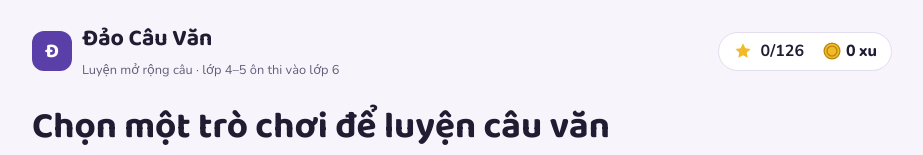
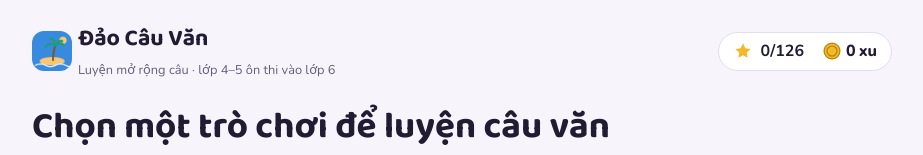
Before and after one commit to StephanieDH/daovanhoc, a plain HTML site: page index.html in a window 1280 px wide. Shown: the top 155 px of the page, without its empty margins (178-1101 px from the left). Drawn offline with nearby package versions, Linux system fonts and the light colour scheme; no server answers.

Commit message:
Logo đầu trang: thay chữ Đ bằng icon đảo cây dừa
Co-Authored-By: Claude Opus 5.5 <noreply@anthropic.com>

```diff
--- a/index.html
+++ b/index.html
@@ -53,8 +53,8 @@ button,a.btn{font:inherit;cursor:pointer}
 :focus-visible{outline:3px solid var(--tim);outline-offset:2px;border-radius:8px}
 
 .top{display:flex;align-items:center;justify-content:space-between;gap:12px;margin-bottom:22px;flex-wrap:wrap}
-.brand{display:flex;align-items:center;gap:10px;text-decoration:none;color:var(--ink)}
-.brand-mark{width:40px;height:40px;border-radius:12px;background:var(--tim);color:var(--on-tim);display:grid;place-items:center;font-family:var(--font-display);font-weight:700;font-size:20px}
+.brand{display:flex;align-items:center;gap:6px;text-decoration:none;color:var(--ink)}
+.brand-mark{width:40px;height:40px;flex:0 0 40px;border-radius:12px;display:block;object-fit:cover}
 .brand-name{font-family:var(--font-display);font-weight:700;font-size:1.45rem}
 .brand-sub{font-size:.8rem;color:var(--muted);line-height:1.2}
 .total{display:flex;align-items:center;gap:8px;font-weight:700;background:var(--card);border:1px solid var(--line);border-radius:999px;padding:6px 14px;font-variant-numeric:tabular-nums}
@@ -385,7 +385,7 @@ mark.m-lk{background:var(--manner-bg);color:var(--manner)}
 <div class="wrap">
   <header class="top">
     <a class="brand" href="#">
-      <span class="brand-mark" aria-hidden="true">Đ</span>
+      <img class="brand-mark" src="icons/icon-192.png" width="40" height="40" alt="" aria-hidden="true">
       <span><span class="brand-name">Đảo Câu Văn</span><br><span class="brand-sub">Luyện mở rộng câu · lớp 4–5 ôn thi vào lớp 6</span></span>
     </a>
     <div class="total" id="total"></div>
```
